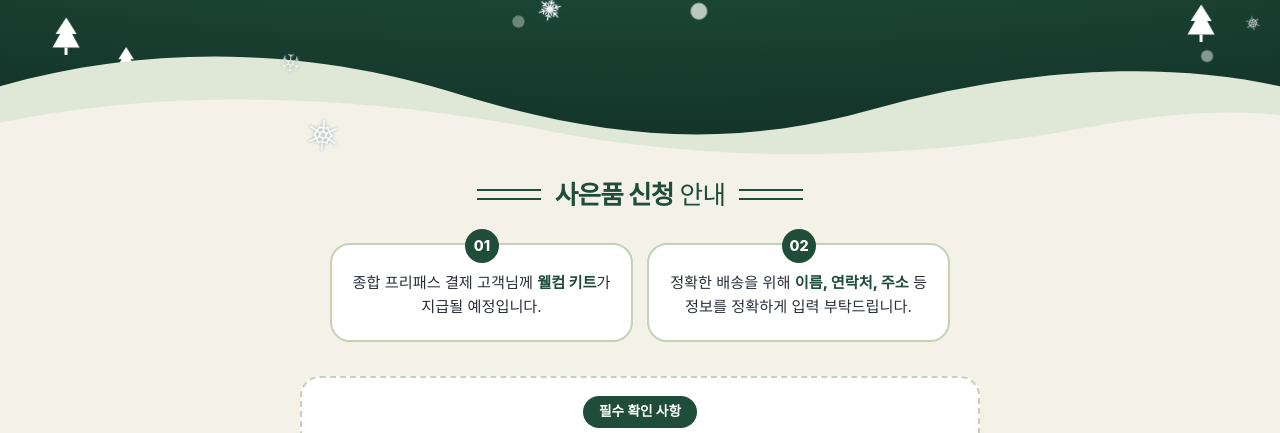
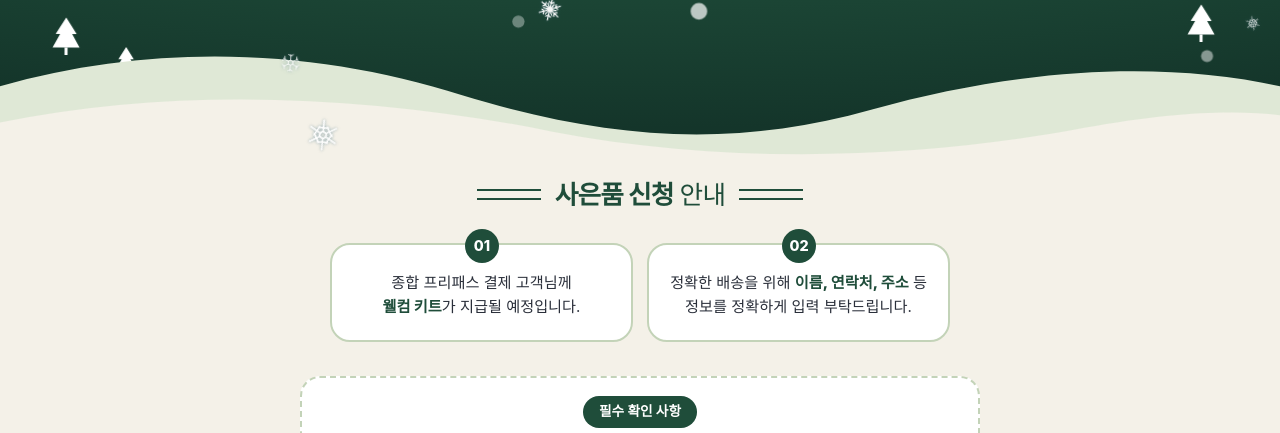
Before and after one commit to dankkume/event, a plain HTML site: page index.html in a window 1280 px wide. Shown: the part 301-734 px from the top of the page. Drawn offline with Linux system fonts and the light colour scheme; a web font is replaced by a local one.

Commit message:
Update index.html

```diff
--- a/index.html
+++ b/index.html
@@ -648,7 +648,7 @@
       '정확한 배송을 위해 <strong>이름, 연락처, 주소</strong> 등 정보를 정확하게 입력 부탁드립니다.'
     ];
     var INFO_NEW = [
-      '종합 프리패스 결제 고객님께 <strong>웰컴 키트</strong>가 지급될 예정입니다.',
+      '종합 프리패스 결제 고객님께 <strong><br>웰컴 키트</strong>가 지급될 예정입니다.',
       '정확한 배송을 위해 <strong>이름, 연락처, 주소</strong> 등 정보를 정확하게 입력 부탁드립니다.'
     ];
 
```
